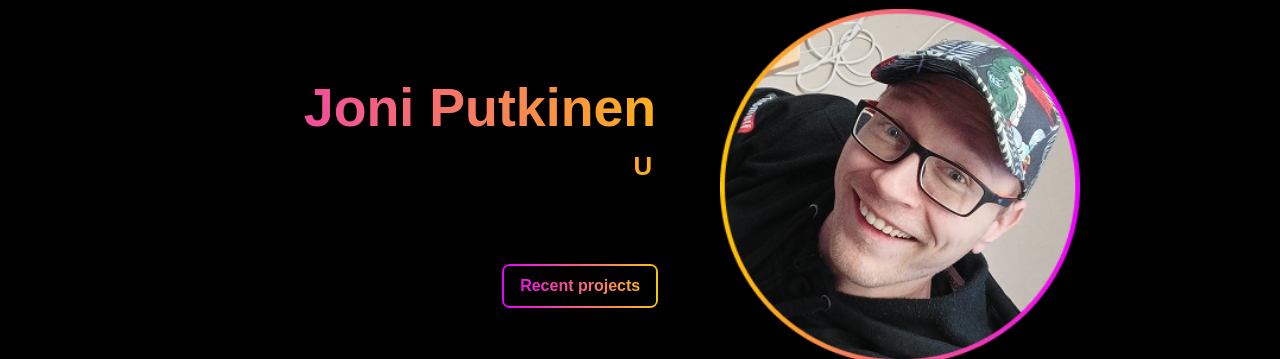
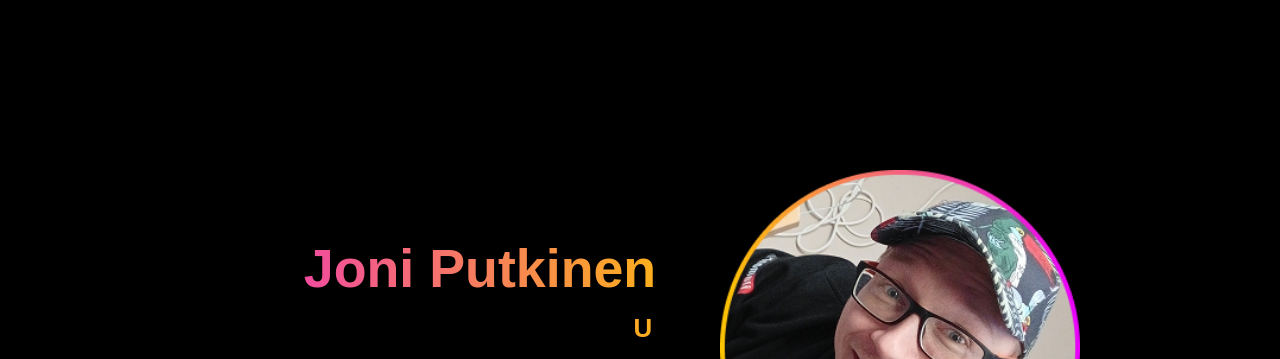
Before and after one commit to Eyesore123/portfolio2, a React (Vite) app: page / in a window 1280 px wide. Shown: the part 143-502 px from the top of the page. Built offline with nearby package versions, Linux system fonts and the light colour scheme; no server answers.

Commit message:
add updates

```diff
--- a/index.html
+++ b/index.html
@@ -64,7 +64,7 @@
     <title>Joni Putkinen - Web Developer &amp; Designer | Portfolio</title>
   </head>
   <body>
-    <h1 class="invisible" aria-hidden="true">Joni Putkinen - Web Developer &amp; Designer Portfolio</h1>
+    <h1 aria-hidden="true">Joni Putkinen - Web Developer &amp; Designer Portfolio</h1>
     <div id="root"></div>
     <script type="module" src="/src/main.jsx" defer></script>
         <noscript>
--- a/src/components/NotFound.jsx
+++ b/src/components/NotFound.jsx
@@ -4,7 +4,7 @@ import { Link } from 'react-router-dom'
 export default function NotFound() {
   return (
     <div className="flex h-210 md:h-180 flex-col justify-center items-center text-center !p-2 !-mt-16">
-      <h1 className="text-4xl font-bold !m-4">404 - Page Not Found</h1>
+      <div className="customsize !m-4">404 - Page Not Found</div>
       <p className="text-gray-400 mb-6">It appears that the page you are looking for does not exist.</p>
       <Link to="/" className="text-yellow-400 underline !m-4">Go back to main page</Link>
     </div>
--- a/src/pages/Home.jsx
+++ b/src/pages/Home.jsx
@@ -40,7 +40,7 @@ export default function Home() {
           <div className='grid-span-1 flex flex-row justify-start items-center'></div>
           <div className='hero-text col-span-2 flex flex-col justify-center items-center'>
             <div>
-              <h1 className='movingtext'>Joni Putkinen</h1>
+              <div className='movingtext customsize'>Joni Putkinen</div>
               <div className='typingcontainer'>
                 <h5 className='movingtext animationh5 flex flex-row text-start xl:justify-end m-0 p-0'>&nbsp;
                   <div style={{ display: 'inline-flex'}}>
--- a/src/styles/styles.css
+++ b/src/styles/styles.css
@@ -105,6 +105,11 @@ svg {
   small {
     font-size: var(--fs-small);
     font-weight: 600;
+  }
+
+  .customsize {
+    font-size: var(--fs-h1);
+    font-weight: 900;
   }
 }
 
```
